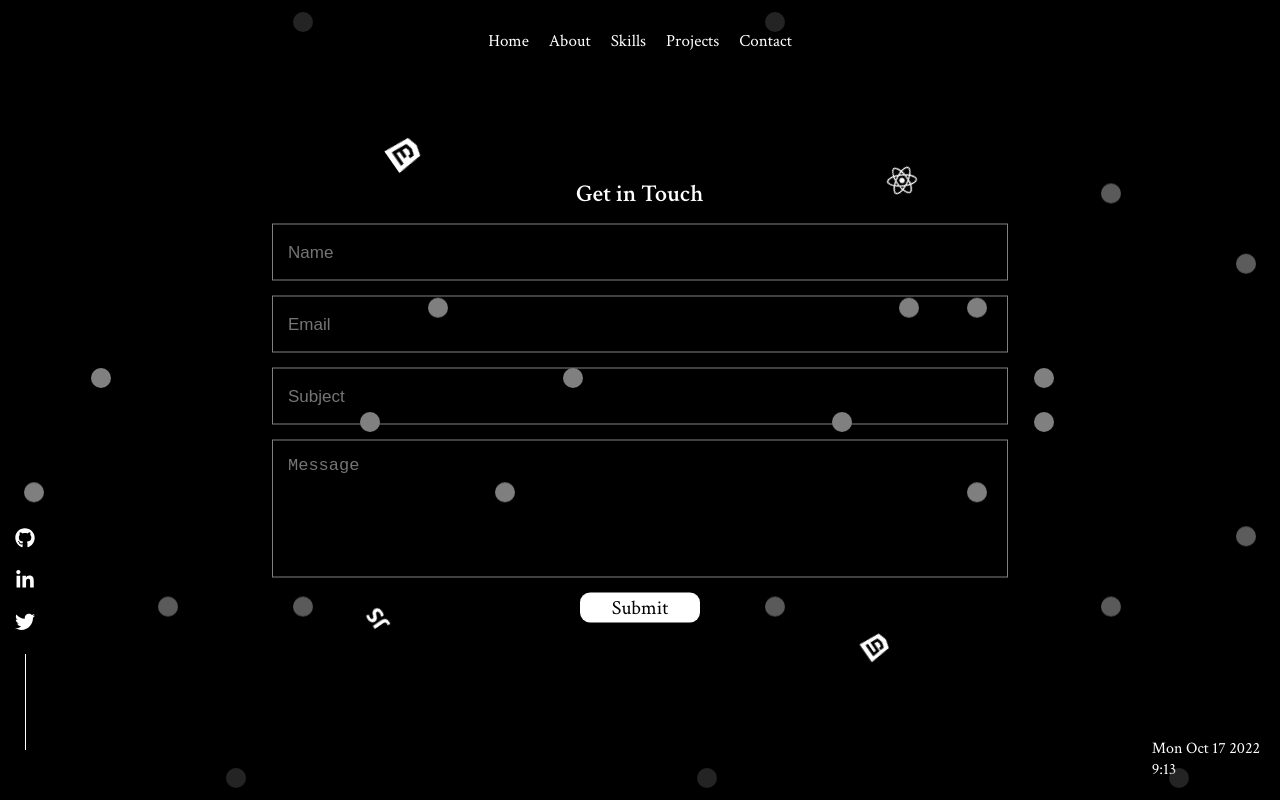
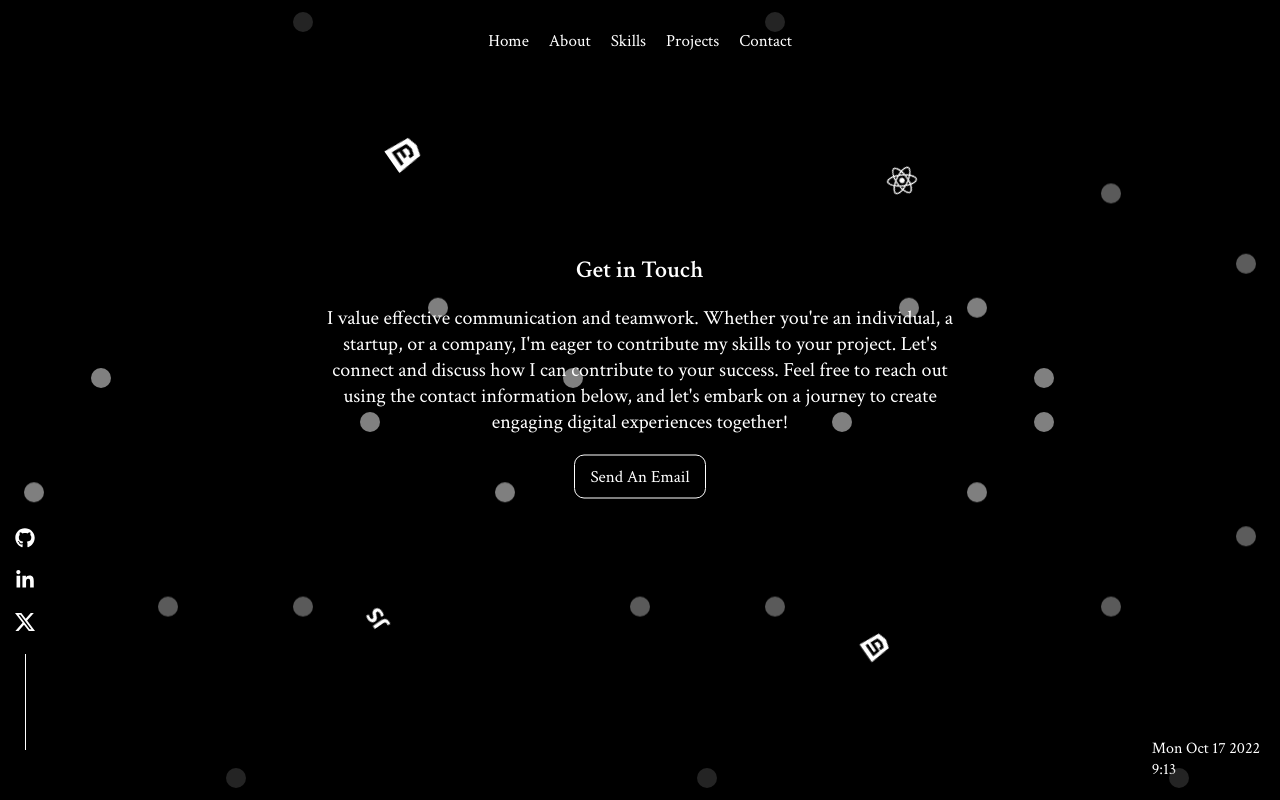
Before and after one commit to Olukayode08/my-portfolio-olukayode-azeez, a React (Create React App) app: page /contact in a window 1280 px wide. Built offline with nearby package versions, Linux system fonts and the light colour scheme.

Commit message:
Contact Page Redesign

```diff
--- a/package.json
+++ b/package.json
@@ -11,10 +11,9 @@
     "react": "^18.2.0",
     "react-dom": "^18.2.0",
     "react-fast-marquee": "^1.3.5",
-    "react-icons": "^4.6.0",
+    "react-icons": "^4.12.0",
     "react-router-dom": "^6.4.2",
     "react-scripts": "5.0.1",
-    "react-toastify": "^9.1.3",
     "styled-components": "^5.3.6",
     "web-vitals": "^2.1.4"
   },
--- a/src/App.js
+++ b/src/App.js
@@ -3,7 +3,7 @@ import {Routes, Route} from 'react-router-dom'
 import Hero from "./components/Hero";
 import Navbar from './components/Navbar';
 import Skills from './components/Skills';
-import Contact from './components/Contact';
+import ContactMe from './components/ContactMe';
 import About from "./components/About";
 import Projects from "./components/Projects";
 
@@ -17,7 +17,7 @@ function App() {
           <Route path='/about' element={<About />} />
           <Route path='/skills' element={<Skills />} />
           <Route path='/projects' element={<Projects />} />
-          <Route path='/contact' element={<Contact />} />
+          <Route path='/contact' element={<ContactMe />} />
         </Routes>
     </>
   );
--- a/src/components/Contact.jsx
+++ /dev/null
@@ -1,196 +0,0 @@
-import React, { useRef, useState } from 'react'
-import styled from 'styled-components'
-import emailjs from '@emailjs/browser'
-import { toast, ToastContainer } from 'react-toastify'
-import 'react-toastify/dist/ReactToastify.css'
-
-const Contact = () => {
-  const [name, setName] = useState('')
-  const [email, setEmail] = useState('')
-  const [subject, setSubject] = useState('')
-  const [message, setMessage] = useState('')
-
-  const notify = () => {
-    toast.success('Email sent successfully!', {
-      position: toast.POSITION.TOP_RIGHT,
-      className: 'notify',
-    })
-  }
-
-  const form = useRef()
-
-  const sendEmail = (e) => {
-    e.preventDefault()
-
-    emailjs.sendForm(
-      'service_k5mwp84',
-      'template_sg04osv',
-      form.current,
-      'XtRzW6PtmW2LCiHl9'
-    )
-    setName('')
-    setEmail('')
-    setMessage('')
-    setSubject('')
-  }
-
-  return (
-    <>
-      <section>
-        <Wrapper>
-          <main className='about'>
-            <h2>Get in Touch</h2>
-            <form ref={form} onSubmit={sendEmail}>
-              <div className='form-container'>
-                <input
-                  value={name}
-                  name='name'
-                  type='text'
-                  placeholder='Name'
-                  required
-                  onChange={(e) => setName(e.target.value)}
-                />
-              </div>
-              <div className='form-container'>
-                <input
-                  value={email}
-                  type='email'
-                  name='email'
-                  placeholder='Email'
-                  required
-                  onChange={(e) => setEmail(e.target.value)}
-                />
-              </div>
-              <div className='form-container'>
-                <input
-                  className='email'
-                  type='text'
-                  value={subject}
-                  name='subject'
-                  placeholder='Subject'
-                  required
-                  onChange={(e) => setSubject(e.target.value)}
-                />
-              </div>
-              <div className='form-container'>
-                <textarea
-                  name='message'
-                  placeholder='Message'
-                  required
-                  value={message}
-                  onChange={(e) => setMessage(e.target.value)}
-                ></textarea>
-              </div>
-              <button type='submit'>Submit</button>
-            </form>
-          </main>
-          <ToastContainer />
-        </Wrapper>
-      </section>
-    </>
-  )
-}
-const Wrapper = styled.section`
-  overflow: auto;
-  position: absolute;
-  top: 50%;
-  left: 50%;
-  transform: translate(-50%, -50%);
-  main {
-    display: flex;
-    flex-direction: column;
-    text-align: center;
-  }
-  h2 {
-    padding-bottom: 15px;
-  }
-  form {
-    display: flex;
-    flex-direction: column;
-    align-items: center;
-    justify-content: center;
-    gap: 15px;
-  }
-  .form-container {
-    border: 1px solid gray;
-    padding: 15px;
-  }
-  textarea,
-  input {
-    background: transparent;
-    border: 2px solid white;
-    color: #fff;
-    font-size: 17px;
-    border: none;
-    width: 55vw;
-    height: 25px;
-    outline: none;
-    resize: none;
-  }
-  .notify {
-    color: #fff;
-    background: #000;
-  }
-  input:focus {
-    outline-width: 0;
-  }
-  input:active {
-    background: transparent;
-    border: 0;
-    outline: none;
-    border: none;
-  }
-  textarea {
-    height: 100px;
-  }
-  button {
-    width: 120px;
-    height: 30px;
-    border-radius: 10px;
-    border: none;
-    font-size: 20px;
-    font-family: inherit;
-    background-color: #fff;
-    color: #000;
-    :active {
-      scale: 1.1;
-    }
-  }
-  .about {
-    -webkit-animation: about 0.5s cubic-bezier(0.215, 0.61, 0.355, 1) both;
-    animation: about 0.5s cubic-bezier(0.215, 0.61, 0.355, 1) both;
-  }
-  @-webkit-keyframes about {
-    0% {
-      letter-spacing: -0.5em;
-      -webkit-transform: translateZ(-700px) translateY(-500px);
-      transform: translateZ(-700px) translateY(-500px);
-      opacity: 0;
-    }
-    40% {
-      opacity: 0.6;
-    }
-    100% {
-      -webkit-transform: translateZ(0) translateY(0);
-      transform: translateZ(0) translateY(0);
-      opacity: 1;
-    }
-  }
-  @keyframes about {
-    0% {
-      letter-spacing: -0.5em;
-      -webkit-transform: translateZ(-700px) translateY(-500px);
-      transform: translateZ(-700px) translateY(-500px);
-      opacity: 0;
-    }
-    40% {
-      opacity: 0.6;
-    }
-    100% {
-      -webkit-transform: translateZ(0) translateY(0);
-      transform: translateZ(0) translateY(0);
-      opacity: 1;
-    }
-  }
-`
-export default Contact
--- /dev/null
+++ b/src/components/ContactMe.jsx
@@ -0,0 +1,115 @@
+import React from 'react'
+import styled from 'styled-components'
+
+const ContactMe = () => {
+  return (
+    <>
+      <section>
+        <Wrapper>
+          <main className='about'>
+            <h2>Get in Touch</h2>
+            <p>
+              I value effective communication and teamwork. Whether you're an
+              individual, a startup, or a company, I'm eager to contribute my
+              skills to your project. Let's connect and discuss how I can
+              contribute to your success. Feel free to reach out using the
+              contact information below, and let's embark on a journey to create
+              engaging digital experiences together!
+            </p>
+            <a
+              className='e-mail'
+              href='mailto:olukakayodeazeez2000@gmail.com'
+              target='_blank'
+            >
+              Send An Email
+            </a>
+          </main>
+        </Wrapper>
+      </section>
+    </>
+  )
+}
+const Wrapper = styled.section`
+  overflow: auto;
+  position: absolute;
+  top: 47%;
+  left: 50%;
+  transform: translate(-50%, -50%);
+  main {
+    display: flex;
+    flex-direction: column;
+    text-align: center;
+  }
+  p {
+    font-size: 20px;
+    margin: 20px 0;
+  }
+  .e-mail {
+    text-decoration: none;
+    margin: 0 auto;
+    border: 1px solid #fff;
+    border-radius: 10px;
+    font-size: 17px;
+    font-family: inherit;
+    padding: 10px 15px;
+    color: #fff;
+    :hover {
+      color: #000;
+      background-color: #fff;
+      transition: all 0.3s ease-in;
+    }
+  }
+  @media screen and (max-width: 550px) {
+    p {
+      font-size: 20px;
+      width: 300px;
+    }
+  }
+  @media screen and (max-width: 320px) {
+    p {
+      font-size: 17px;
+      margin: 10px 0;
+    }
+    .e-mail {
+      margin: 0 auto;
+      width: 200px;
+    }
+  }
+  .about {
+    -webkit-animation: about 0.5s cubic-bezier(0.215, 0.61, 0.355, 1) both;
+    animation: about 0.5s cubic-bezier(0.215, 0.61, 0.355, 1) both;
+  }
+  @-webkit-keyframes about {
+    0% {
+      letter-spacing: -0.5em;
+      -webkit-transform: translateZ(-700px) translateY(-500px);
+      transform: translateZ(-700px) translateY(-500px);
+      opacity: 0;
+    }
+    40% {
+      opacity: 0.6;
+    }
+    100% {
+      -webkit-transform: translateZ(0) translateY(0);
+      transform: translateZ(0) translateY(0);
+      opacity: 1;
+    }
+  }
+  @keyframes about {
+    0% {
+      letter-spacing: -0.5em;
+      -webkit-transform: translateZ(-700px) translateY(-500px);
+      transform: translateZ(-700px) translateY(-500px);
+      opacity: 0;
+    }
+    40% {
+      opacity: 0.6;
+    }
+    100% {
+      -webkit-transform: translateZ(0) translateY(0);
+      transform: translateZ(0) translateY(0);
+      opacity: 1;
+    }
+  }
+`
+export default ContactMe
--- a/src/components/Hero.jsx
+++ b/src/components/Hero.jsx
@@ -1,6 +1,5 @@
 import React from 'react'
 import styled from 'styled-components'
-import Cv from '../assets/Olukayode.pdf'
 import { Link } from 'react-router-dom'
 
 const Hero = () => {
@@ -13,9 +12,6 @@ const Hero = () => {
             <h4>Olukayode Azeez</h4>
             <h3>A Frontend Developer</h3>
             <div className='btn-container'>
-              <a className='links' href={Cv} download>
-                Download Cv
-              </a>
               <Link className='links' to='/contact'>
                 Let's Talk
               </Link>
--- a/src/components/Navbar.jsx
+++ b/src/components/Navbar.jsx
@@ -2,7 +2,8 @@ import React from 'react';
 import styled from 'styled-components';
 import { Link } from 'react-router-dom';
 import { FaGithub, FaLinkedinIn } from 'react-icons/fa';
-import { GrTwitter, GrReactjs } from 'react-icons/gr'
+import { GrReactjs } from 'react-icons/gr'
+import { BsTwitterX } from 'react-icons/bs'
 import { motion } from 'framer-motion';
 import {DiJavascript1} from 'react-icons/di'
 import {AiFillHtml5} from 'react-icons/ai'
@@ -90,7 +91,7 @@ const Navbar = () => {
               <FaLinkedinIn />
             </a>
             <a href='https://twitter.com/_jireazeez' target='_blank'>
-              <GrTwitter />
+              <BsTwitterX />
             </a>
           </motion.div>
 
--- a/src/components/Projects.jsx
+++ b/src/components/Projects.jsx
@@ -77,7 +77,6 @@ const Wrapper = styled.section`
   }
   p {
     font-size: 18px;
-    width: 350px;
     margin: auto;
     text-align: center;
     padding: 20px 10px;
@@ -144,7 +143,7 @@ const Wrapper = styled.section`
     }
   }
   @media screen and (max-width: 900px) {
-    width: 85vw;
+    width: 95vw;
   }
 `;
 export default Projects;
```
Also changed, not shown: 2 other files (tests, documents, lock files or other folders).
